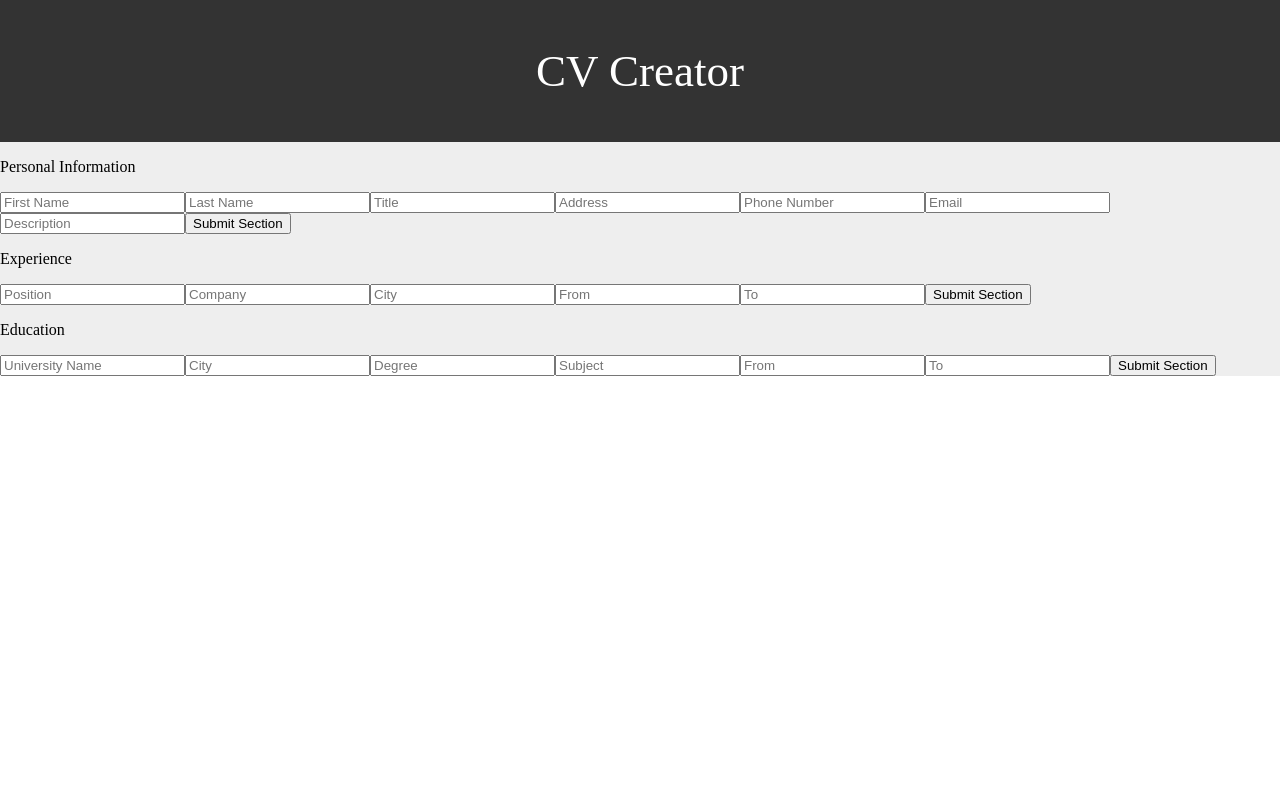
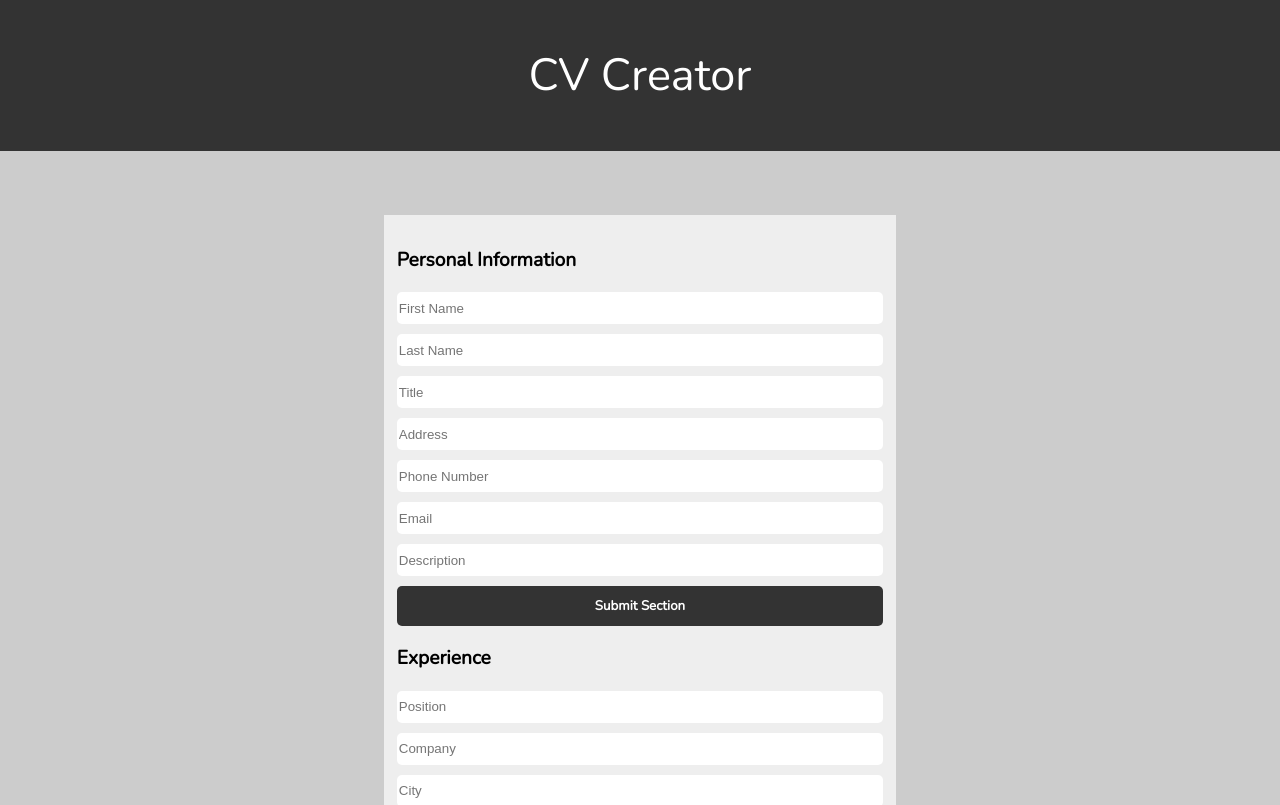
Before and after one commit to VladSava16/CV-Application, a React (Create React App) app: page / in a window 1280 px wide. Shown: the top 805 px of the page. Built offline with nearby package versions, Linux system fonts and the light colour scheme.

Commit message:
Add styling for input fields

```diff
--- a/public/index.html
+++ b/public/index.html
@@ -24,7 +24,12 @@
       work correctly both with client-side routing and a non-root public URL.
       Learn how to configure a non-root public URL by running `npm run build`.
     -->
-    <title>React App</title>
+
+    <link rel="preconnect" href="https://fonts.googleapis.com">
+<link rel="preconnect" href="https://fonts.gstatic.com" crossorigin>
+<link href="https://fonts.googleapis.com/css2?family=Nunito&display=swap" rel="stylesheet">
+
+    <title>CV Creator</title>
   </head>
   <body>
     <noscript>You need to enable JavaScript to run this app.</noscript>
--- a/src/App.js
+++ b/src/App.js
@@ -3,6 +3,7 @@ import Header from './components/header';
 import PersonalInfo from './components/PersonalInfo';
 import Experience from './components/Experience';
 import Education from './components/Education';
+import './style.css';
 
 export default class App extends Component{
     constructor(props){
@@ -98,9 +99,11 @@ export default class App extends Component{
         return(
             <div id="content">
                 <Header />
-                <PersonalInfo handlePersonalInformation = {this.handlePersonalInfo}/>
-                <Experience handleExperienceInformation = {this.handleExperienceInformation} />
-                <Education handleEducationInformation = {this.handleEducationInformation}/>
+                <div className="dataInput">
+                    <PersonalInfo handlePersonalInformation = {this.handlePersonalInfo}/>
+                    <Experience handleExperienceInformation = {this.handleExperienceInformation} />
+                    <Education handleEducationInformation = {this.handleEducationInformation}/>
+                </div>
                 {this.renderDetails()}
             </div>
         );
--- a/src/components/Education.js
+++ b/src/components/Education.js
@@ -12,7 +12,7 @@ export default class Education extends Component{
         return(
             <div className="educationInfo">
                 <p className="sectionHeader">Education</p>
-                <form onSubmit = {this.submitData}>
+                <form onSubmit = {this.submitData} className="formSection">
                     <input type="text" name="university" placeholder="University Name"/>
                     <input type="text" name="city" placeholder="City"/>
                     <input type="text" name="degree" placeholder="Degree"/>
--- a/src/components/Experience.js
+++ b/src/components/Experience.js
@@ -12,7 +12,7 @@ export default class Experience extends Component{
         return(
             <div className="experienceInfo">
                 <p className="sectionHeader">Experience</p>
-                <form onSubmit = {this.submitData}>
+                <form onSubmit = {this.submitData} className="formSection">
                     <input type="text" name="position" placeholder="Position"/>
                     <input type="text" name="company" placeholder="Company"/>
                     <input type="text" name="city" placeholder="City"/>
--- a/src/components/PersonalInfo.js
+++ b/src/components/PersonalInfo.js
@@ -1,4 +1,5 @@
 import React, { Component } from 'react';
+import './style.css';
 
 export default class PersonalInfo extends Component{
     constructor(props){
@@ -14,7 +15,7 @@ export default class PersonalInfo extends Component{
         return(
             <div className="personalInfo">
                 <p className="sectionHeader">Personal Information</p>
-                <form onSubmit = {this.submitData}>
+                <form onSubmit = {this.submitData} className="formSection">
                     <input type="text" name="firstName" placeholder="First Name"/>
                     <input type="text" name="lastName" placeholder="Last Name"/>
                     <input type="text" name="title" placeholder="Title"/>
--- /dev/null
+++ b/src/components/style.css
@@ -0,0 +1,23 @@
+.formSection{
+    display: flex;
+    flex-direction: column;
+    gap: 10px;
+}
+input{
+    height: 30px;
+    border-radius: 5px;
+    border: none;
+}
+.sectionHeader{
+    font-weight: bold;
+    font-size: 1.2rem;
+}
+button{
+    height: 40px;
+    color: white;
+    background-color: #333333;
+    border: none;
+    font-family: 'Nunito', sans-serif;
+    border-radius: 5px;
+    font-weight: bold;
+}
--- a/src/style.css
+++ b/src/style.css
@@ -1,3 +1,9 @@
 #root{
+    background-color: #CCCCCC;
+    font-family: 'Nunito', sans-serif;
+}
+.dataInput{
     background-color: #EEEEEE;
+    margin: 5% 30% 5% 30%;
+    padding: 1%;
 }
```
